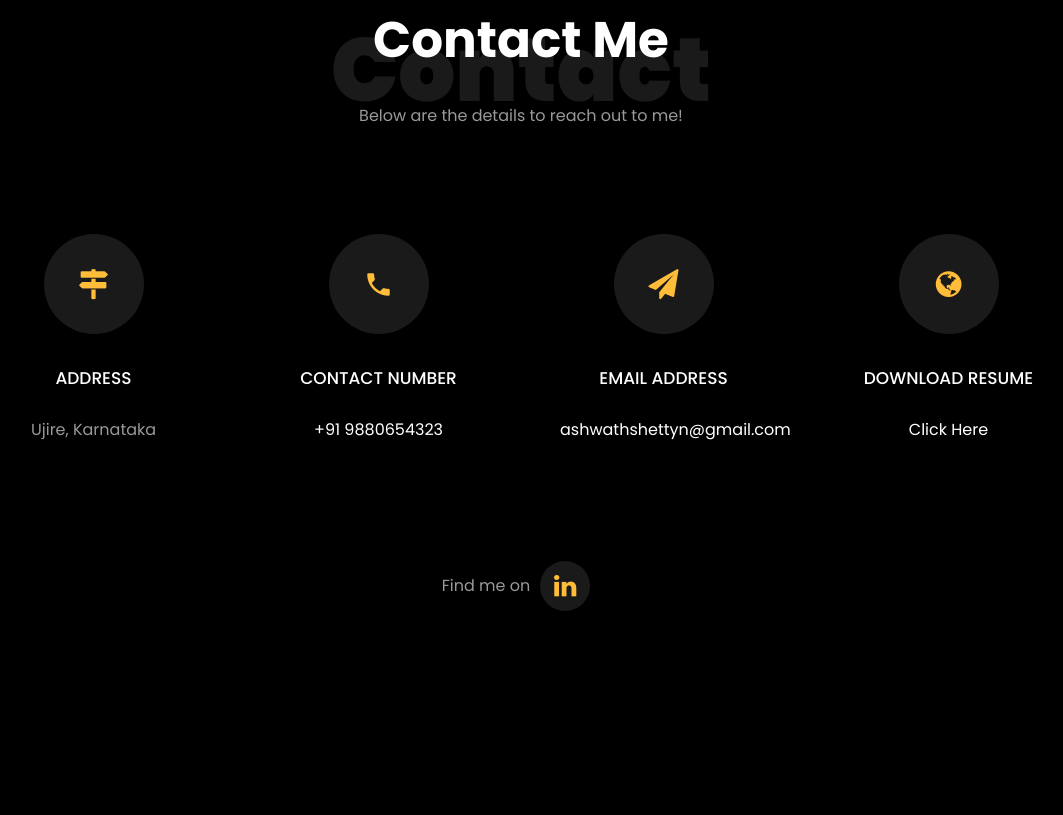
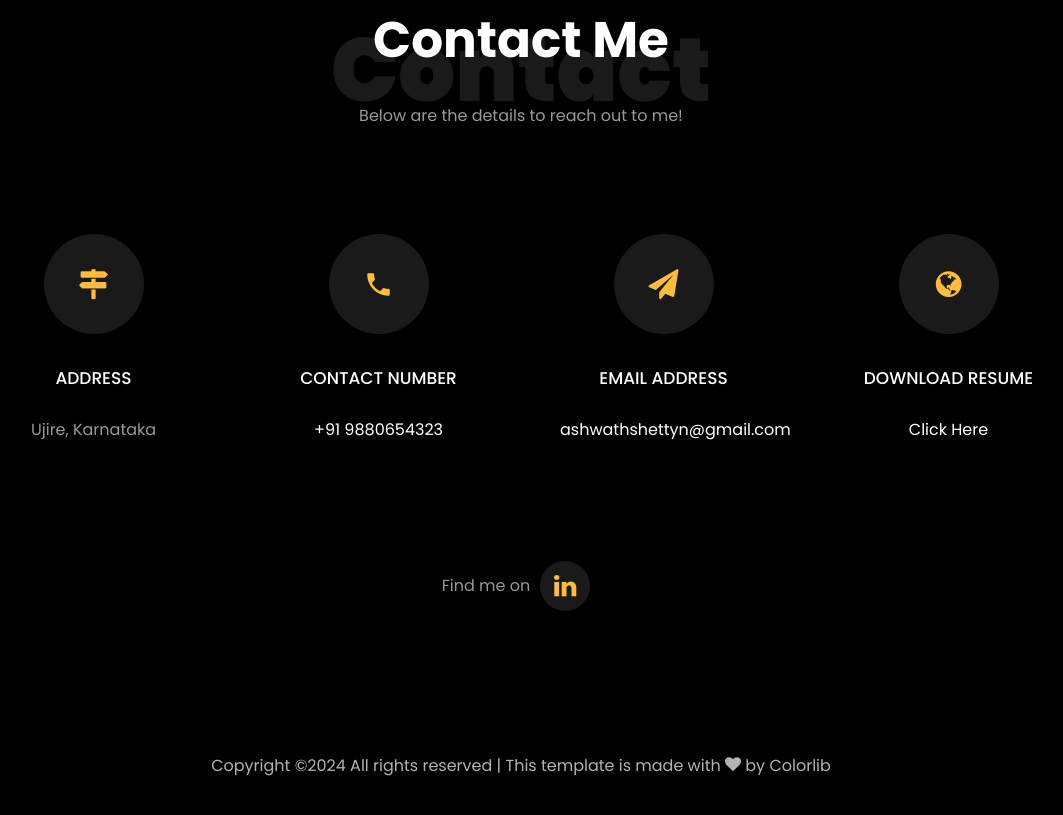
Before and after one commit to Ashwath-Shetty-N/ashwathshettyn.github.io, a plain HTML site: page index.html in a window 1280 px wide. Shown: the part 3013-3828 px from the top of the page, without its empty margins (119-1182 px from the left). Drawn offline with Linux system fonts and the light colour scheme; files whose address does not match are found by name.

Commit message:
initial Commit

```diff
--- a/index.html
+++ b/index.html
@@ -603,7 +603,7 @@
 			<div class="col-md-12 text-center">
 
 			  <p><!-- Link back to Colorlib can't be removed. Template is licensed under CC BY 3.0. -->
-<!-- 	Copyright &copy;<script>document.write(new Date().getFullYear());</script> All rights reserved | This template is made with <i class="icon-heart color-danger" aria-hidden="true"></i> by <a href="https://colorlib.com" target="_blank">Colorlib</a> -->
+	Copyright &copy;<script>document.write(new Date().getFullYear());</script> All rights reserved | This template is made with <i class="icon-heart color-danger" aria-hidden="true"></i> by <a href="https://colorlib.com" target="_blank">Colorlib</a>
 	<!-- Link back to Colorlib can't be removed. Template is licensed under CC BY 3.0. --></p>
 			</div>
 		  </div>
```
